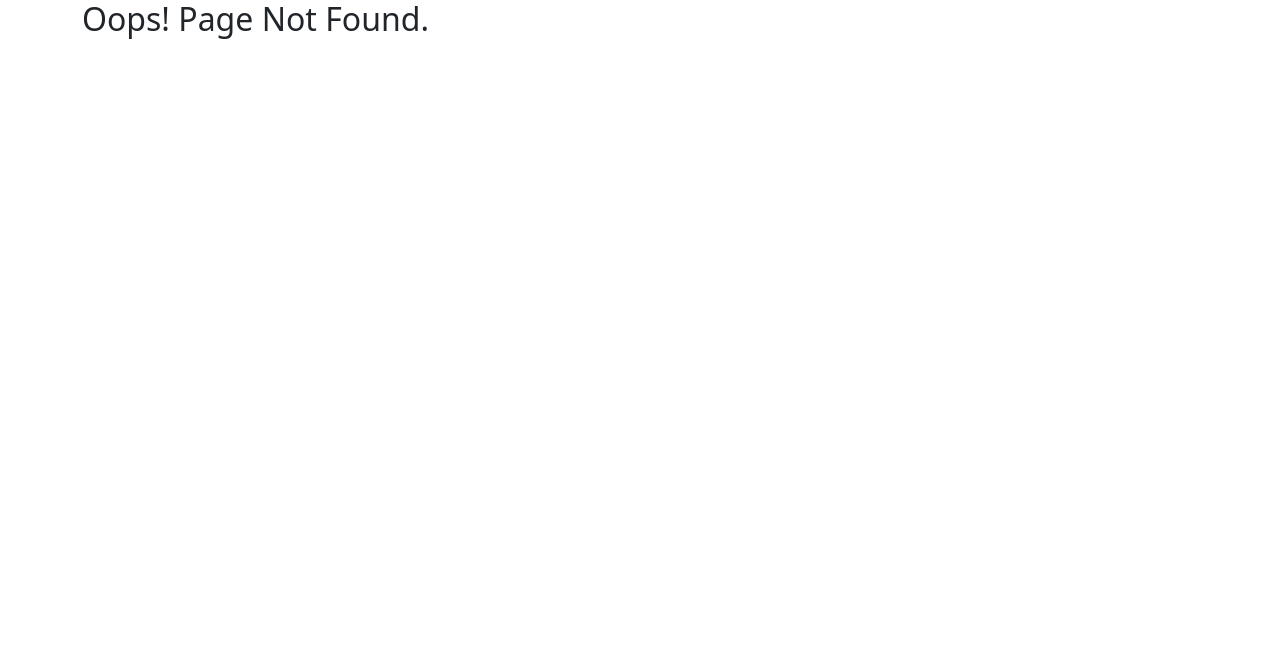
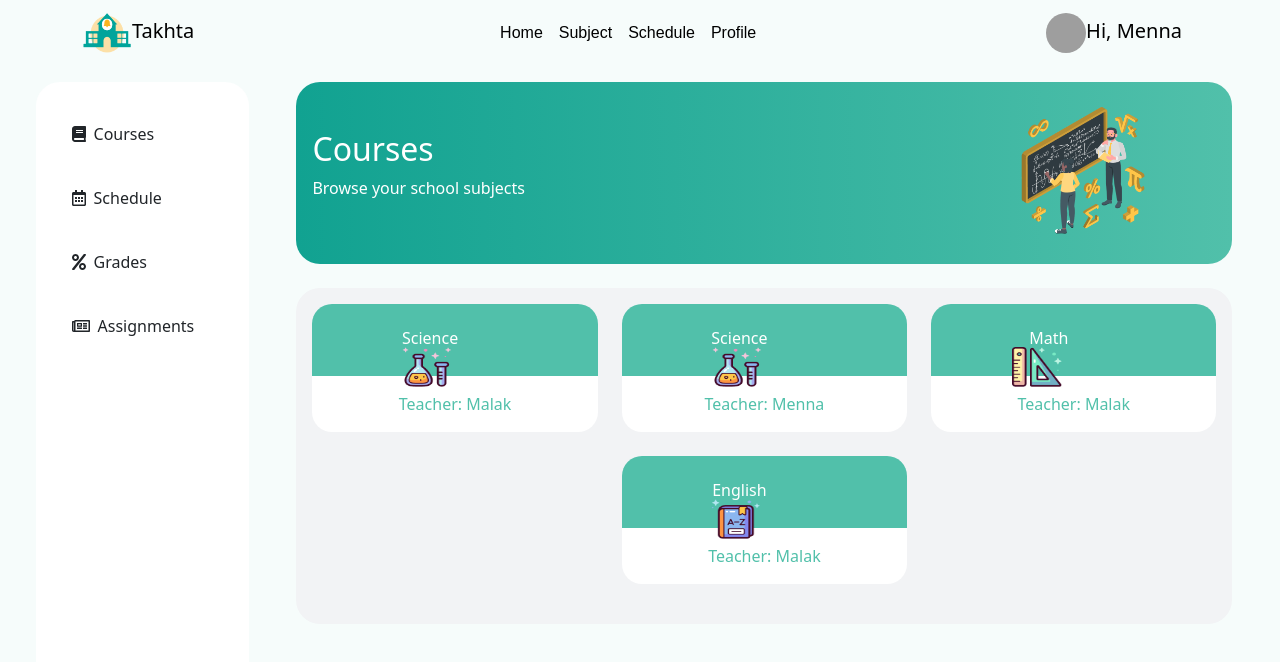
Before and after one commit to MennaMoOmar/Takhta-Front-End, a React (Create React App) app: page /stddashboardcourses in a window 1280 px wide. Before the commit this address led to /notfound. Shown: the top 662 px of the page. Built offline with nearby package versions, Linux system fonts and the light colour scheme; grey boxes are pictures that could not be loaded.

Commit message:
create courses dashboard

```diff
--- a/src/components/App.js
+++ b/src/components/App.js
@@ -8,6 +8,7 @@ import Login  from "./login"
 import HeroSection  from "./Home/herosection"
 import Services  from "./Home/services"
 import StdDashboard from "./StudentDashboard/stddashboard"
+import StdDashboardCourses from "./StudentDashboard/stddashboardcourses"
 import NotFound from "./notfound"
 import Totop from "./totop"
 
@@ -20,6 +21,7 @@ const App = () => {
             <Route path="/herosection" component={HeroSection} />
             <Route path="/services" component={Services} />
             <Route path="/stddashboard" component={StdDashboard} />
+            <Route path="/stddashboardcourses" component={StdDashboardCourses} />
             <Route path="/notfound" component={NotFound} />
             <Route path="/home" component={Home} />
             <Redirect from="/" exact to="/home" />
--- /dev/null
+++ b/src/components/StudentDashboard/stdcourses.jsx
@@ -0,0 +1,61 @@
+import React from "react";
+
+const StdCourses = () => {
+  return (
+    <React.Fragment>
+      <section className="stdcourses">
+        <div className="row  justify-content-md-center">
+          <div className="col-lg-4 stdcourses__coursecard">
+            <div className="stdcourses__coursename">
+              Science
+              <img
+                className="navBar__image stdcourses__img"
+                src="/images/science.png"
+                alt="logo"
+              ></img>
+            </div>
+            <div className="stdcourses__courseteacher">Teacher: Malak</div>
+          </div>
+
+          <div className="col-lg-4 stdcourses__coursecard">
+            <div className="stdcourses__coursename">
+              Science
+              <img
+                className="navBar__image stdcourses__img"
+                src="/images/science.png"
+                alt="logo"
+              ></img>
+            </div>
+            <div className="stdcourses__courseteacher">Teacher: Menna</div>
+          </div>
+
+          <div className="col-lg-4 stdcourses__coursecard">
+            <div className="stdcourses__coursename">
+              Math
+              <img
+                className="navBar__image stdcourses__img"
+                src="/images/math.png"
+                alt="logo"
+              ></img>
+            </div>
+            <div className="stdcourses__courseteacher">Teacher: Malak</div>
+          </div>
+
+          <div className="col-lg-4 stdcourses__coursecard">
+            <div className="stdcourses__coursename">
+              English
+              <img
+                className="navBar__image stdcourses__img"
+                src="/images/english.png"
+                alt="logo"
+              ></img>
+            </div>
+            <div className="stdcourses__courseteacher">Teacher: Malak</div>
+          </div>
+        </div>
+      </section>
+    </React.Fragment>
+  );
+};
+
+export default StdCourses;
--- /dev/null
+++ b/src/components/StudentDashboard/stdcoursesheader.jsx
@@ -0,0 +1,22 @@
+import React from "react";
+
+const StdCoursesHeader = () => {
+  return (
+    <React.Fragment>
+      <div className="stdheader">
+        <div className="row">
+          <div className="col-sm-9 stdheader__content">
+            <h2 className="stdheader__header">Courses</h2>
+            <p className="stdheader__para">Browse your school subjects</p>
+          </div>
+          <div className="col-sm-3">
+          <img className="stdheader__image" src="/images/courses.png" alt="logo"></img>
+
+          </div>
+        </div>
+      </div>
+    </React.Fragment>
+  );
+};
+
+export default StdCoursesHeader;
--- /dev/null
+++ b/src/components/StudentDashboard/stddashboardcourses.jsx
@@ -0,0 +1,29 @@
+import React from "react";
+
+import StdNavBar from "./stdnavbar";
+import StdSideNav from "./stdsidenav";
+import StdCoursesHeader from "./stdcoursesheader";
+import StdCourses from "./stdcourses";
+
+const StdDashboardCourses = () => {
+  return (
+    <React.Fragment>
+      <div style={{ backgroundColor: "#F6FCFB" }}>
+        <StdNavBar></StdNavBar>
+        <div className="container-fluid dashboard">
+          <div className="row dashboard__row">
+            <div className="col-lg-2 dashboard__sidenav">
+              <StdSideNav></StdSideNav>
+            </div>
+            <div className="col-lg-9 dashboard__content">
+              <StdCoursesHeader></StdCoursesHeader>
+              <StdCourses></StdCourses>
+            </div>
+          </div>
+        </div>
+      </div>
+    </React.Fragment>
+  );
+};
+
+export default StdDashboardCourses;
--- a/src/components/StudentDashboard/stdheader.jsx
+++ b/src/components/StudentDashboard/stdheader.jsx
@@ -6,7 +6,7 @@ const StdHeader = () => {
       <div className="stdheader">
         <div className="row">
           <div className="col-sm-9">
-            <h2 className="stdheader__header">Welcome Back, Ahmed</h2>
+            <h2 className="stdheader__header">Welcome Back, Menna</h2>
             <p className="stdheader__para">Portsaid School</p>
             <button className="button btn">
               <span className="button__link3">View Profile</span>
--- a/src/components/StudentDashboard/stdnavbar.jsx
+++ b/src/components/StudentDashboard/stdnavbar.jsx
@@ -58,7 +58,7 @@ const StdNavBar = () => {
           </ul>
           <a className="navbar-brand" href="/">
             <img className="navBar__image__user" src="/images/user.png" alt="user"></img>
-            <span className="navBar__span">Hi, 7mada</span>
+            <span className="navBar__span">Hi, Menna</span>
           </a>
         </div>
       </nav>
--- a/src/sass/layout/_dashboardheader.scss
+++ b/src/sass/layout/_dashboardheader.scss
@@ -2,6 +2,11 @@
     border-radius: 1.5rem;
     padding: 1rem;
     background-image: linear-gradient(to right, $colmainbtn , $colmain);
+    &__content{
+        display: flex;
+        flex-direction: column;
+        justify-content: center;
+    }
     &__header{
         color: $colfontsecondary;
     }
--- /dev/null
+++ b/src/sass/layout/_stdcourses.scss
@@ -0,0 +1,27 @@
+.stdcourses {
+  border-radius: 1.5rem;
+  padding: 1rem;
+  margin: 1.5rem 0rem;
+  background-color: $colbgdiv;
+  text-align: center;
+  &__coursecard{
+      margin-bottom: 1.5rem;
+  }
+  &__img {
+    position: relative;
+    bottom: -1.7rem;
+    left: -3.5rem;
+  }
+  &__coursename {
+    background-color: $colmain;
+    border-radius: 20px 20px 0px 0px;
+    padding: 1rem;
+    color: $colfontsecondary;
+  }
+  &__courseteacher {
+    background-color: $colfontsecondary;
+    border-radius: 0px 0px 20px 20px;
+    padding: 1rem;
+    color: $colmain;
+  }
+}
--- a/src/sass/main.scss
+++ b/src/sass/main.scss
@@ -8,6 +8,7 @@
 @import "components/button";
 @import "components/heading";
 @import "components/cardservice";
+@import "components/cardcourse";
 //--------------------------layout---------------------
 @import "layout/login";
 @import "layout/navbar";
@@ -16,3 +17,4 @@
 @import "layout/sidenavbar";
 @import "layout/dashboardheader";
 @import "layout/maincourses";
+@import "layout/stdcourses";
```
Also changed, not shown: src/sass/components/_cardcourse.scss (added).
